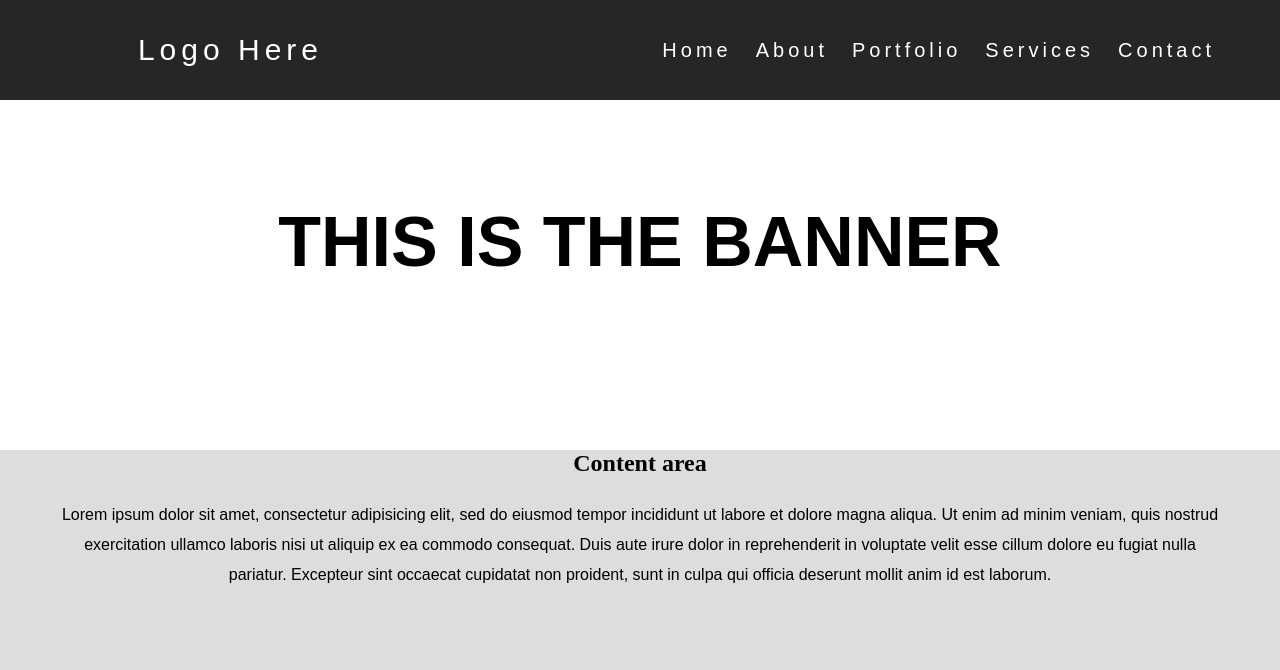
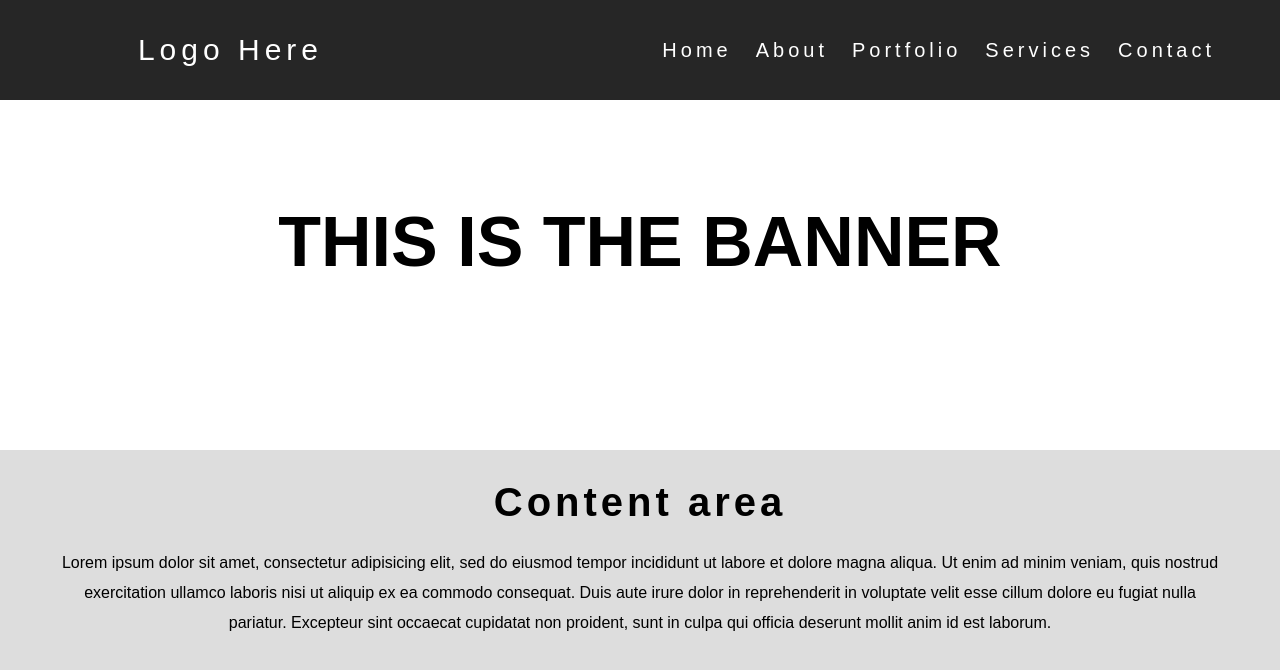
Before and after one commit to KCBrownJay/navBarPractice, a plain HTML site: page index.html in a window 1280 px wide. Shown: the top 670 px of the page. Drawn offline with Linux system fonts and the light colour scheme; files that its build step writes are made by us from their sources.

Commit message:
Update index.html
made content area header an h3 rather than an h2

```diff
--- a/index.html
+++ b/index.html
@@ -26,7 +26,7 @@
       </div>
       <div class="content-area">
         <div class="wrapper">
-          <h2>Content area</h2>
+          <h3>Content area</h3>
           <p>Lorem ipsum dolor sit amet, consectetur adipisicing elit, sed do eiusmod tempor incididunt ut labore et dolore magna aliqua.
             Ut enim ad minim veniam, quis nostrud exercitation ullamco laboris nisi ut aliquip ex ea commodo consequat. Duis aute irure dolor
             in reprehenderit in voluptate velit esse cillum dolore eu fugiat nulla pariatur. Excepteur sint occaecat cupidatat non proident,
```
